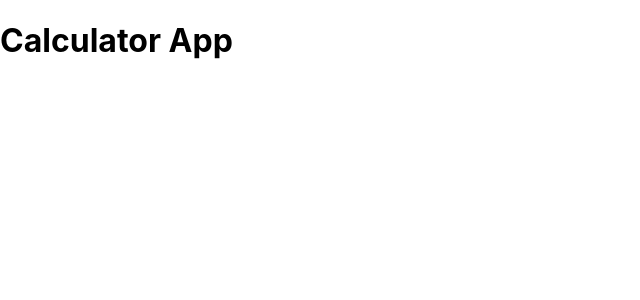
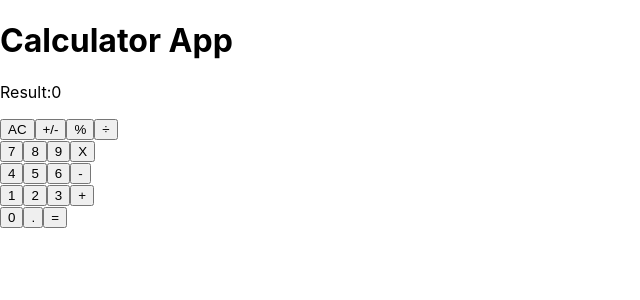
Before and after one commit to alishabab/react-calculator, a React (Create React App) app: page / in a window 1280 px wide. Shown: the top 300 px of the page, without its empty margins (0-640 px from the left). Built offline with nearby package versions, Linux system fonts and the light colour scheme.

Commit message:
Updated App component to render Display and ButtonPanel

```diff
--- a/src/components/App.js
+++ b/src/components/App.js
@@ -1,9 +1,14 @@
 import React from 'react';
+
+import ButtonPanel from './ButtonPanel';
+import Display from './Display';
 
 const App = () => (
   <div>
     <header>
       <h1>Calculator App</h1>
+      <Display result="0" />
+      <ButtonPanel />
     </header>
   </div>
 );
--- a/src/components/ButtonPanel.js
+++ b/src/components/ButtonPanel.js
@@ -1,9 +1,41 @@
 import React from 'react';
 import Button from './Button';
 
+const styles = {
+  display: 'flex',
+};
+
 const ButtonPanel = () => (
   <div>
-    <Button />
+    <div style={styles}>
+      <Button buttonName="AC" />
+      <Button buttonName="+/-" />
+      <Button buttonName="%" />
+      <Button buttonName="÷" />
+    </div>
+    <div style={styles}>
+      <Button buttonName="7" />
+      <Button buttonName="8" />
+      <Button buttonName="9" />
+      <Button buttonName="X" />
+    </div>
+    <div style={styles}>
+      <Button buttonName="4" />
+      <Button buttonName="5" />
+      <Button buttonName="6" />
+      <Button buttonName="-" />
+    </div>
+    <div style={styles}>
+      <Button buttonName="1" />
+      <Button buttonName="2" />
+      <Button buttonName="3" />
+      <Button buttonName="+" />
+    </div>
+    <div style={styles}>
+      <Button buttonName="0" />
+      <Button buttonName="." />
+      <Button buttonName="=" />
+    </div>
   </div>
 );
 
--- a/src/components/Display.js
+++ b/src/components/Display.js
@@ -3,7 +3,10 @@ import PropTypes from 'prop-types';
 
 const Display = ({ result }) => (
   <div>
-    <p>{ result }</p>
+    <p>
+      Result:
+      {result}
+    </p>
   </div>
 );
 
```
